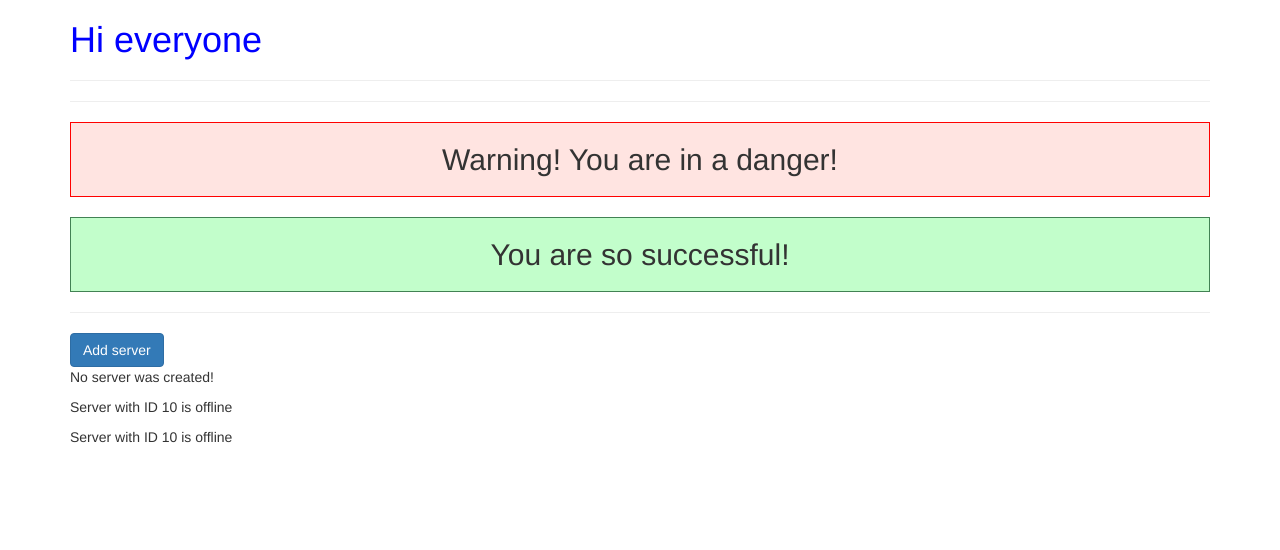
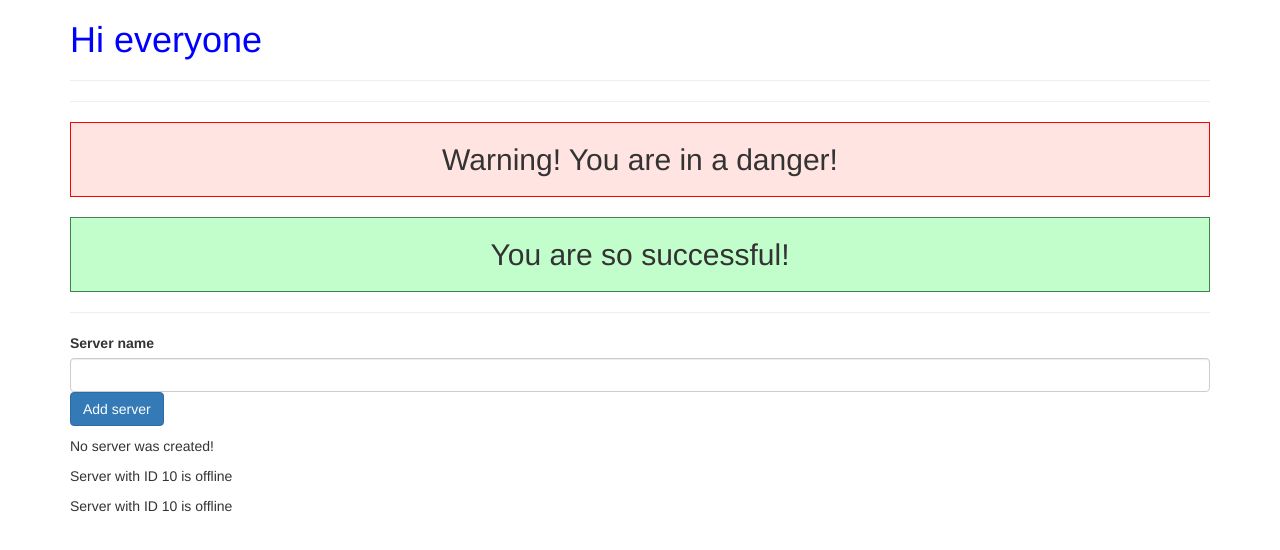
Before and after one commit to Yana0001/angular-app, an Angular app: page / in a window 1280 px wide. Shown: the top 550 px of the page. Built offline with nearby package versions, Linux system fonts and the light colour scheme.

Commit message:
event binding

```diff
--- a/src/app/servers/servers.component.html
+++ b/src/app/servers/servers.component.html
@@ -1,3 +1,6 @@
+<label>Server name</label>
+<input type="text" class="form-control" (input)="onUpdateServerName($event)" />
+
 <button
   class="btn btn-primary"
   [disabled]="!allowNewServer"
@@ -5,6 +8,7 @@
 >
   Add server
 </button>
+<p>{{ serverName }}</p>
 <!-- <p>{{ allowNewServer }}</p> -->
 <!-- <p [innerText]="allowNewServer"></p> -->
 <p>{{ serverCreationStatus }}</p>
--- a/src/app/servers/servers.component.ts
+++ b/src/app/servers/servers.component.ts
@@ -10,6 +10,7 @@
 export class ServersComponent {
   allowNewServer = false;
   serverCreationStatus = 'No server was created!';
+  serverName = '';
 
   constructor() {
     setTimeout(() => {
@@ -20,5 +21,9 @@
 
   onCreateServer() {
     this.serverCreationStatus = 'Server was created!';
+  }
+
+  onUpdateServerName(event: any) {
+    this.serverName = (<HTMLInputElement>event.target).value;
+  }
 }
-}
```
